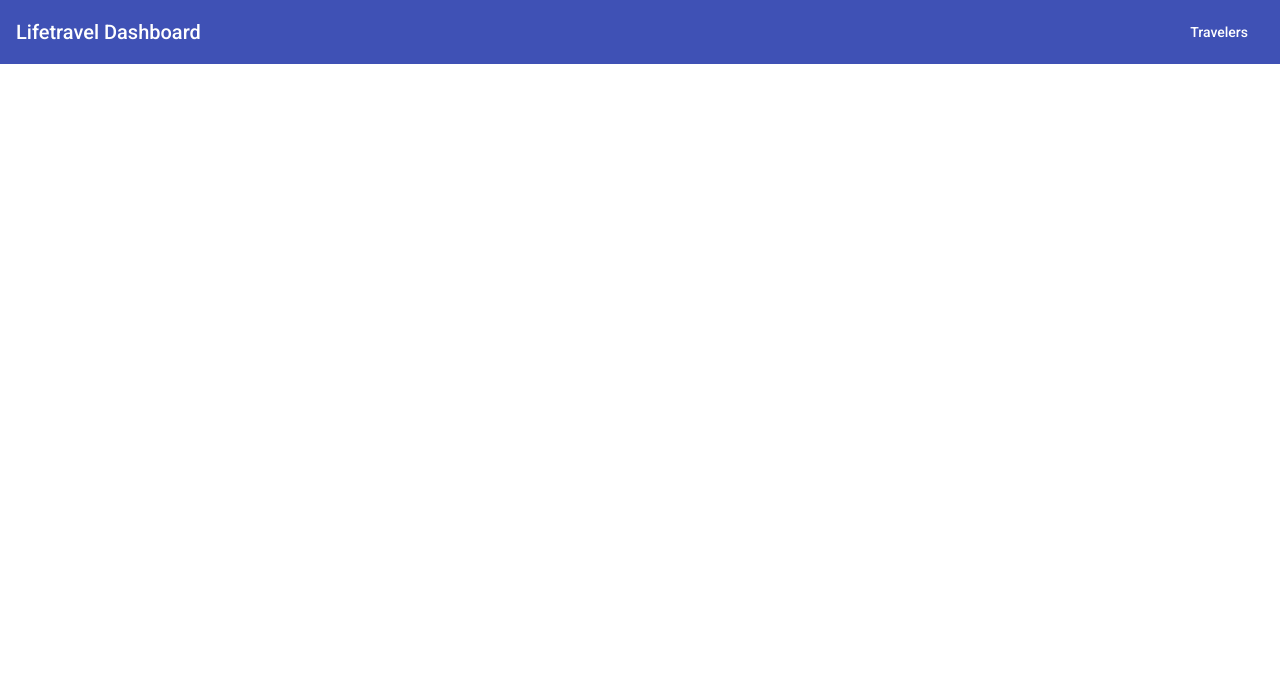
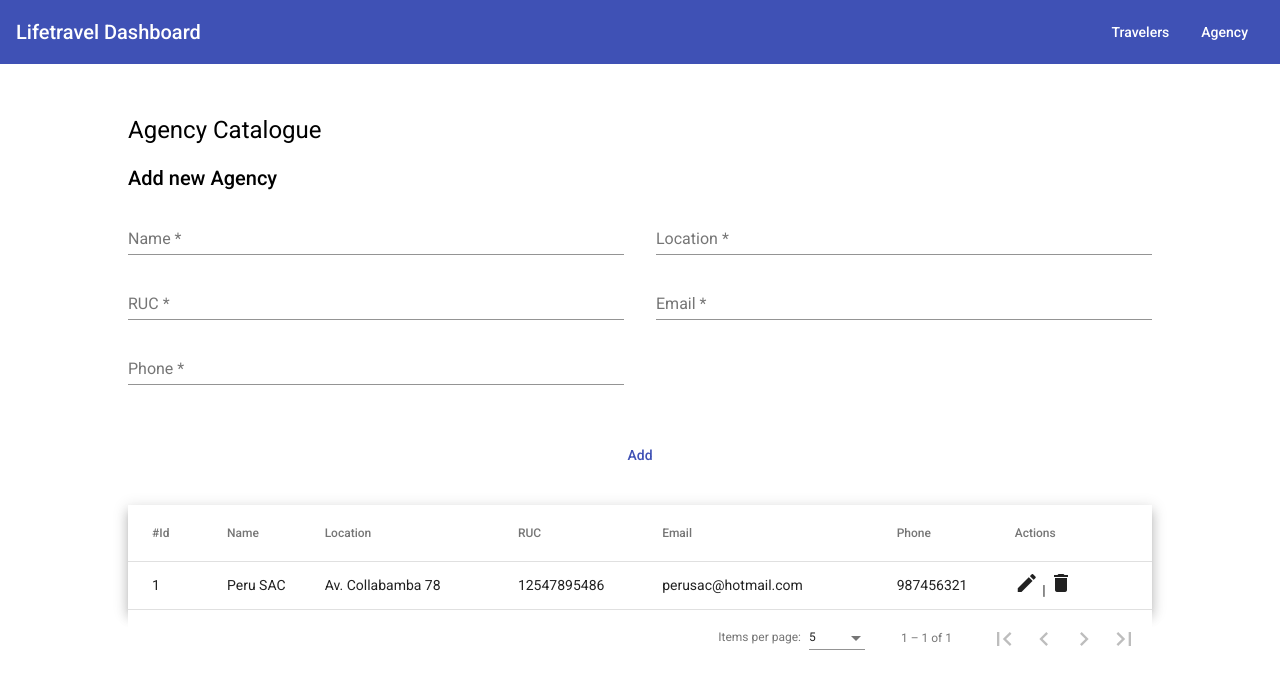
Before and after one commit to LifetravelApp/Acceptance-Test, an Angular app: page /agencies in a window 1280 px wide. Before the commit this address led to /. Shown: the top 684 px of the page. Built offline with nearby package versions, Linux system fonts and the light colour scheme; data requests are answered from the project's data file.

Commit message:
Agency CRUD

```diff
--- a/server/db.json
+++ b/server/db.json
@@ -8,5 +8,16 @@
       "phone": 123456789,
       "id": 1
     }
+  ],
+  "agencies": [
+    {
+      "name": "Peru SAC",
+      "ruc": 12547895486,
+      "location": "Av. Collabamba 78",
+      "email": "perusac@hotmail.com",
+      "phone": 987456321,
+      "id": 1
+    }
   ]
+
 }
--- /dev/null
+++ b/src/app/agencies/model/agency.ts
@@ -0,0 +1,8 @@
+import { User } from "src/shared/user";
+
+
+export interface Agency extends User {
+  name: string;
+  location: string;
+  ruc: number;
+}
--- /dev/null
+++ b/src/app/agencies/pages/agencies/agencies.component.css
@@ -0,0 +1,15 @@
+.table-wrapper {
+  width: 1024px;
+  margin: 50px auto;
+}
+table {
+  width: 100%;
+}
+
+tr.editable-row {
+  background-color: lightskyblue;
+}
+
+mat-form-field.mat-form-field {
+  font-size: 16px;
+}
--- /dev/null
+++ b/src/app/agencies/pages/agencies/agencies.component.html
@@ -0,0 +1,124 @@
+<div class="table-wrapper">
+  <h1>Agency Catalogue</h1>
+
+  <h2>{{ isEditMode ? "Edit Agency" : "Add new Agency" }}</h2>
+
+  <form (submit)="onSubmit()" #agenciesForm="ngForm">
+    <div class="grid grid-cols-2 gap-x-8">
+      <mat-form-field>
+        <input
+          matInput
+          placeholder="Name"
+          name="name"
+          required
+          [(ngModel)]="agencyData.name"
+        />
+      </mat-form-field>
+      <mat-form-field>
+        <input
+          matInput
+          placeholder="Location"
+          name="location"
+          required
+          [(ngModel)]="agencyData.location"
+        />
+      </mat-form-field>
+      <mat-form-field>
+        <input
+          type="number"
+          matInput
+          placeholder="RUC"
+          name="ruc"
+          required
+          [(ngModel)]="agencyData.ruc"
+        />
+      </mat-form-field>
+      <mat-form-field>
+        <input
+          matInput
+          placeholder="Email"
+          name="email"
+          required
+          [(ngModel)]="agencyData.email"
+        />
+      </mat-form-field>
+      <mat-form-field>
+        <input
+          type="number"
+          matInput
+          placeholder="Phone"
+          name="phone"
+          required
+          [(ngModel)]="agencyData.phone"
+        />
+      </mat-form-field>
+    </div>
+
+    <div class="text-center my-8">
+      <ng-container *ngIf="isEditMode; else elseTemplate">
+        <button mat-button color="primary">Update</button>
+        <button mat-button color="warn" (click)="cancelEdit()">Cancel</button>
+      </ng-container>
+      <ng-template #elseTemplate>
+        <button mat-button color="primary">Add</button>
+      </ng-template>
+    </div>
+  </form>
+
+  <table mat-table [dataSource]="dataSource" matSort class="mat-elevation-z8">
+    <ng-container matColumnDef="id">
+      <th mat-header-cell *matHeaderCellDef mat-sort-header>#Id</th>
+      <td mat-cell *matCellDef="let element">{{ element.id }}</td>
+    </ng-container>
+
+    <ng-container matColumnDef="name">
+      <th mat-header-cell *matHeaderCellDef mat-sort-header>Name</th>
+      <td mat-cell *matCellDef="let element">{{ element.name }}</td>
+    </ng-container>
+
+    <ng-container matColumnDef="location">
+      <th mat-header-cell *matHeaderCellDef>Location</th>
+      <td mat-cell *matCellDef="let element">{{ element.location }}</td>
+    </ng-container>
+
+    <ng-container matColumnDef="ruc">
+      <th mat-header-cell *matHeaderCellDef mat-sort-header>RUC</th>
+      <td mat-cell *matCellDef="let element">{{ element.ruc }}</td>
+    </ng-container>
+
+    <ng-container matColumnDef="email">
+      <th mat-header-cell *matHeaderCellDef mat-sort-header>Email</th>
+      <td mat-cell *matCellDef="let element">{{ element.email }}</td>
+    </ng-container>
+
+    <ng-container matColumnDef="phone">
+      <th mat-header-cell *matHeaderCellDef mat-sort-header>Phone</th>
+      <td mat-cell *matCellDef="let element">{{ element.phone }}</td>
+    </ng-container>
+
+    <ng-container matColumnDef="actions">
+      <th mat-header-cell *matHeaderCellDef>Actions</th>
+      <td mat-cell *matCellDef="let element">
+        <a href="javascript:void(0)" (click)="editItem(element)"
+        ><mat-icon>edit</mat-icon></a
+        >
+        |
+        <a href="javascript:void(0)" (click)="deleteItem(element.id)"
+        ><mat-icon>delete</mat-icon></a
+        >
+      </td>
+    </ng-container>
+
+    <tr mat-header-row *matHeaderRowDef="displayedColumns"></tr>
+    <tr
+      mat-row
+      *matRowDef="let row; columns: displayedColumns"
+      [ngClass]="{ 'editable-row': agencyData.id === row.id }"
+    ></tr>
+  </table>
+  <mat-paginator
+    [pageSize]="5"
+    [pageSizeOptions]="[5, 10, 15]"
+    showFirstLastButtons
+  ></mat-paginator>
+</div>
--- /dev/null
+++ b/src/app/agencies/pages/agencies/agencies.component.ts
@@ -0,0 +1,104 @@
+import { AfterViewInit, Component, OnInit, ViewChild } from '@angular/core';
+import { MatTableDataSource } from "@angular/material/table";
+import { NgForm } from "@angular/forms";
+import { Agency } from "../../model/agency";
+import { MatPaginator } from "@angular/material/paginator";
+import { MatSort } from "@angular/material/sort";
+import { AgenciesService } from '../../services/agencies.service';
+import * as _ from "lodash";
+@Component({
+  selector: 'app-agencies',
+  templateUrl: './agencies.component.html',
+  styleUrls: ['./agencies.component.css']
+})
+export class AgenciesComponent implements OnInit, AfterViewInit {
+
+  agencyData: Agency;
+  dataSource: MatTableDataSource<any>;
+  displayedColumns: string[] = ['id', 'name', 'location', 'ruc', 'email', 'phone', 'actions'];
+
+  @ViewChild('agenciesForm', { static: false })
+  agenciesForm!: NgForm;
+
+  @ViewChild(MatPaginator, { static: true })
+  paginator!: MatPaginator;
+
+  @ViewChild(MatSort)
+  sort!: MatSort;
+
+  isEditMode = false;
+
+  constructor(private agenciesService: AgenciesService) {
+    this.agencyData = {} as Agency;
+    this.dataSource = new MatTableDataSource<any>();
+  }
+
+  ngOnInit(): void {
+    this.dataSource.paginator = this.paginator;
+    this.getAllAgency();
+  }
+
+  ngAfterViewInit() {
+    this.dataSource.sort = this.sort;
+  }
+
+  getAllAgency() {
+    this.agenciesService.getAll().subscribe((response: any) => {
+      this.dataSource.data = response;
+    });
+  }
+
+  editItem(element: Agency) {
+    this.agencyData = _.cloneDeep(element);
+    this.isEditMode = true;
+  }
+
+  cancelEdit() {
+    this.isEditMode = false;
+    this.agenciesForm.resetForm();
+  }
+
+  deleteItem(id: number) {
+    this.agenciesService.delete(id).subscribe(() => {
+      this.dataSource.data = this.dataSource.data.filter((o: Agency) => {
+        return o.id !== id ? o : false;
+      });
+    });
+    console.log(this.dataSource.data);
+  }
+
+  addAgency() {
+    this.agencyData.id = 0;
+    this.agenciesService.create(this.agencyData).subscribe((response: any) => {
+      this.dataSource.data.push({ ...response });
+      this.dataSource.data = this.dataSource.data.map((o: any) => { return o; });
+    });
+  }
+
+  updateAgency() {
+    this.agenciesService.update(this.agencyData.id, this.agencyData).subscribe((response: any) => {
+      this.dataSource.data = this.dataSource.data.map((o: Agency) => {
+        if (o.id === response.id) {
+          o = response;
+        }
+        return o;
+      });
+    });
+  }
+
+  onSubmit() {
+    if (this.agenciesForm.form.valid) {
+      console.log('valid');
+      if (this.isEditMode) {
+        console.log('about to update');
+        this.updateAgency();
+      } else {
+        console.log('about to add');
+        this.addAgency();
+      }
+      this.cancelEdit();
+    } else {
+      console.log('Invalid data');
+    }
+  }
+}
--- /dev/null
+++ b/src/app/agencies/services/agencies.service.ts
@@ -0,0 +1,75 @@
+import { Injectable } from '@angular/core';
+import { HttpClient, HttpErrorResponse, HttpHeaders } from "@angular/common/http";
+import { catchError, Observable, retry, throwError } from "rxjs";
+import { Agency } from "../model/agency";
+
+@Injectable({
+  providedIn: 'root'
+})
+export class AgenciesService {
+
+  // Agency Endpoint
+  basePath = 'http://localhost:3000/agencies';
+
+  httpOptions = {
+    headers: new HttpHeaders({
+      'Content-Type': 'application/json',
+    })
+  }
+  constructor(private http: HttpClient) { }
+
+  // API Error Handling
+  handleError(error: HttpErrorResponse) {
+    if (error.error instanceof ErrorEvent) {
+      // Default error handling
+      console.log(`An error occurred: ${error.error.message} `);
+    } else {
+      // Unsuccessful Response Error Code returned from Backend
+      console.error(
+        `Backend returned code ${error.status}, body was: ${error.error}`
+      );
+    }
+    // Return Observable with Error Message to Client
+    return throwError(() => new Error('Something happened with request, please try again later'));
+  }
+
+  // Create Agency
+  create(item: any): Observable<Agency> {
+    return this.http.post<Agency>(this.basePath, JSON.stringify(item), this.httpOptions)
+      .pipe(
+        retry(2),
+        catchError(this.handleError));
+  }
+
+  // Get Agency by id
+  getById(id: any): Observable<Agency> {
+    return this.http.get<Agency>(`${this.basePath}/${id}`, this.httpOptions)
+      .pipe(
+        retry(2),
+        catchError(this.handleError));
+  }
+
+  // Get All Agency
+  getAll(): Observable<Agency> {
+    return this.http.get<Agency>(this.basePath, this.httpOptions)
+      .pipe(
+        retry(2),
+        catchError(this.handleError));
+  }
+
+  // Update Agency
+  update(id: any, item: any): Observable<Agency> {
+    return this.http.put<Agency>(`${this.basePath}/${id}`, JSON.stringify(item), this.httpOptions)
+      .pipe(
+        retry(2),
+        catchError(this.handleError));
+  }
+
+  // Delete Agency
+  delete(id: any) {
+    return this.http.delete(`${this.basePath}/${id}`, this.httpOptions)
+      .pipe(
+        retry(2),
+        catchError(this.handleError));
+  }
+}
--- a/src/app/app-routing.module.ts
+++ b/src/app/app-routing.module.ts
@@ -1,10 +1,12 @@
 import { NgModule } from '@angular/core';
 import { RouterModule, Routes } from '@angular/router';
 import { TravelersComponent } from './travelers/pages/travelers/travelers.component';
+import {AgenciesComponent} from "./agencies/pages/agencies/agencies.component";
 
 const routes: Routes = [
 	{ path: 'travelers', component: TravelersComponent },
 	{ path: '', redirectTo: 'travelers', pathMatch: 'full' },
+  {path: 'agencies', component: AgenciesComponent}
 ];
 
 @NgModule({
--- a/src/app/app.component.html
+++ b/src/app/app.component.html
@@ -2,6 +2,7 @@
   <h1>Lifetravel Dashboard</h1>
   <div class="mat-spacer"></div>
   <a mat-button [routerLink]="'/travelers'">Travelers</a>
+  <a mat-button [routerLink]="'/agencies'">Agency</a>
   <!-- App Options -->
 </mat-toolbar>
 <router-outlet></router-outlet>
--- a/src/app/app.module.ts
+++ b/src/app/app.module.ts
@@ -16,12 +16,14 @@ import { MatFormFieldModule } from '@angular/material/form-field';
 import { MatButtonModule } from '@angular/material/button';
 import { MatInputModule } from "@angular/material/input"
 import { MatIconModule } from "@angular/material/icon"
-import { MatToolbarModule } from "@angular/material/toolbar"
+import { MatToolbarModule } from "@angular/material/toolbar";
+import { AgenciesComponent } from './agencies/pages/agencies/agencies.component'
 
 @NgModule({
 	declarations: [
 		AppComponent,
-		TravelersComponent
+		TravelersComponent,
+  AgenciesComponent
 	],
 	imports: [
 		BrowserModule,
```
Also changed, not shown: 2 other files (tests, documents, lock files or other folders).
